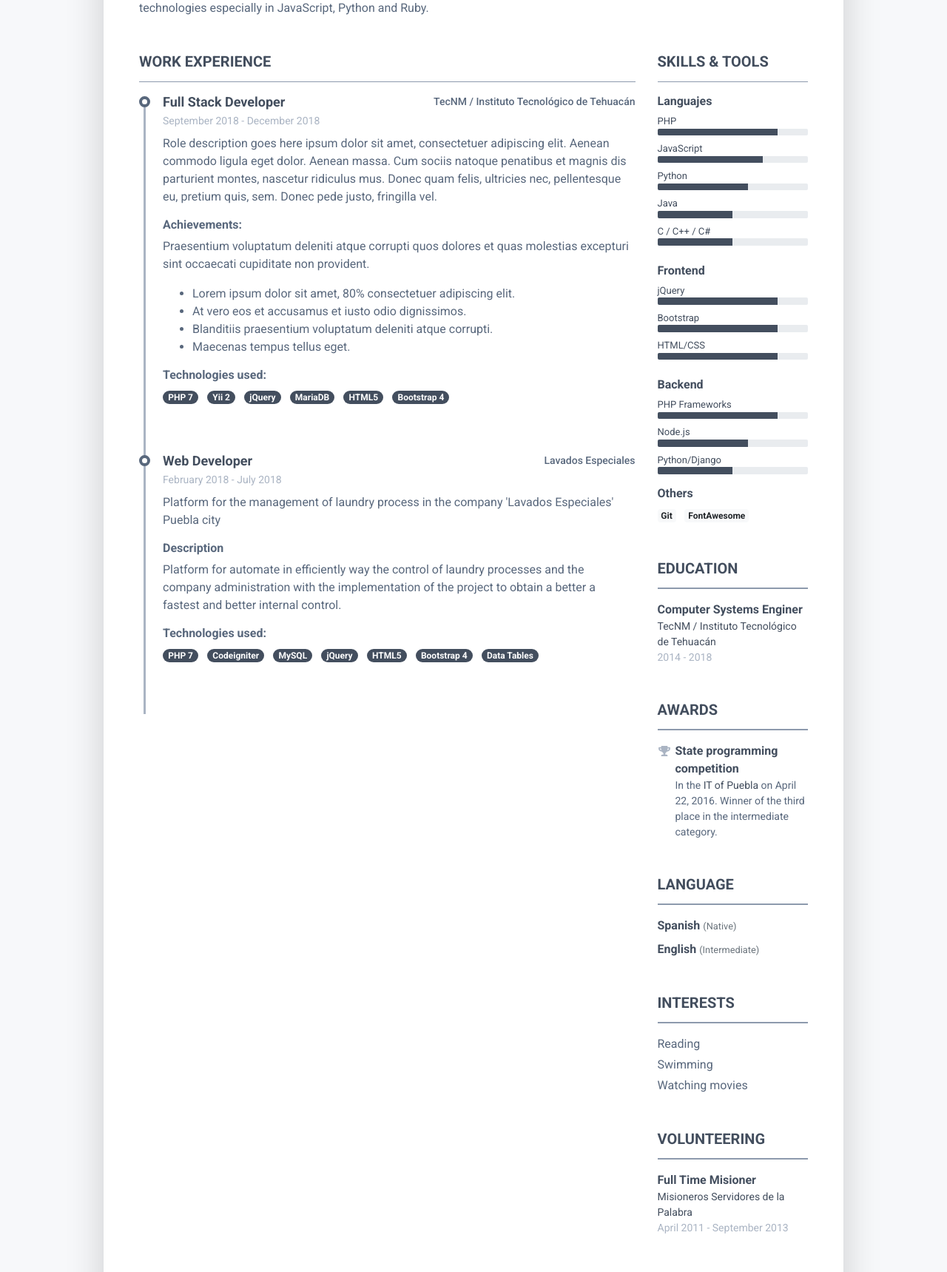
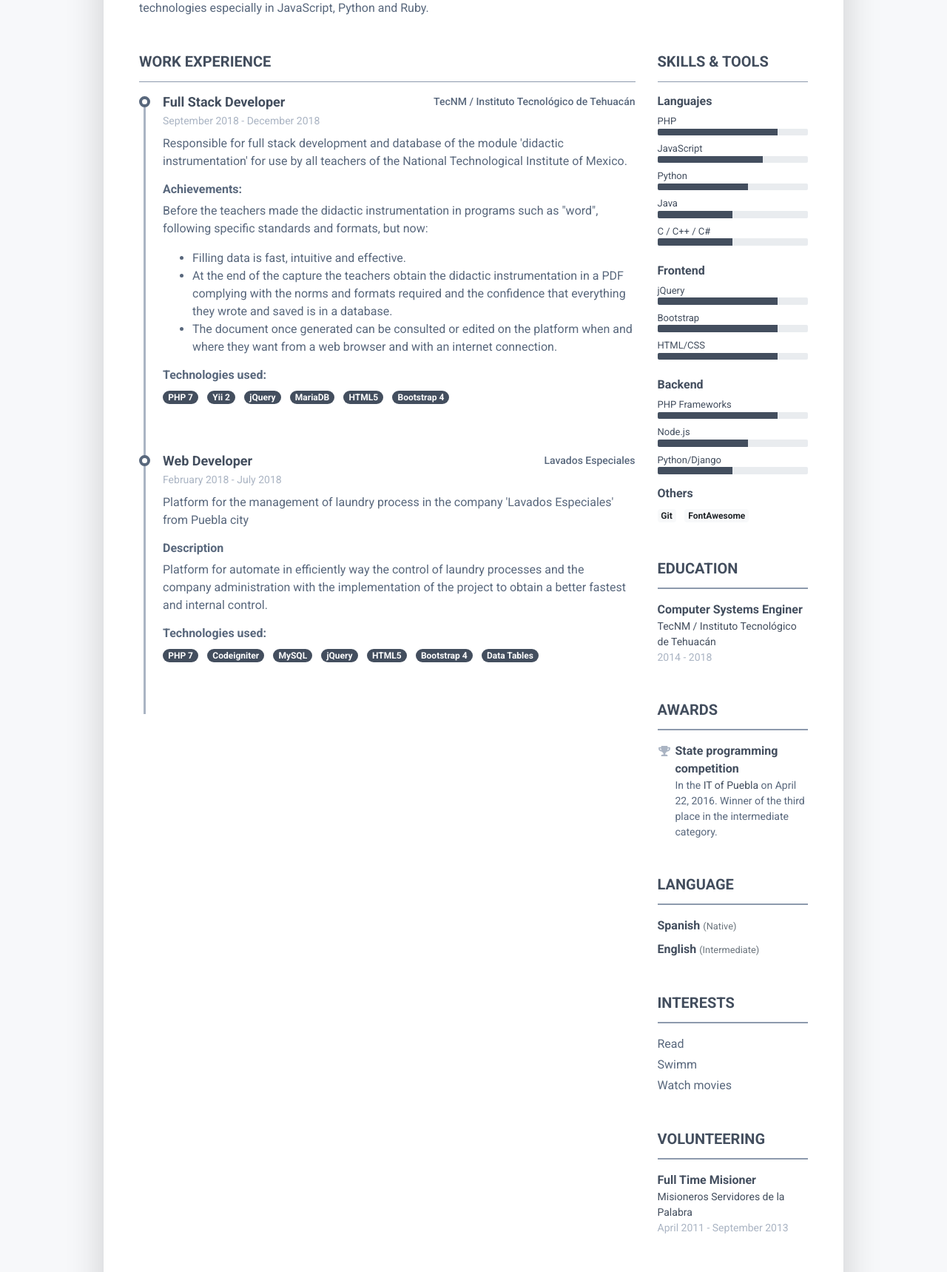
Before and after one commit to pag753/resume, a CodeIgniter app: page /database/ in a window 1280 px wide. Shown: the part 403-2122 px from the top of the page at 74% size. Run offline with CodeIgniter, Linux system fonts and the light colour scheme; some libraries are stand-ins or nearby versions.

Commit message:
Cambios significativos a la versión inglés.

```diff
--- a/application/controllers/Welcome.php
+++ b/application/controllers/Welcome.php
@@ -26,15 +26,30 @@ class Welcome extends CI_Controller {
 	public function spanish()
 	{
 		$array = [
-			'Ingeniero de software con un año de experiencia en la parte de backend y un poco de frontend utilizando la tecnología PHP y sus frameworks Codeigniter y Yii2. Participando en proyectos de gestión de información en bases de datos. Estoy abierto a aprender más y usar otras tecnologías sobre todo en JavaScript, Python y Ruby.',
-
+			"Ingeniero de software con un año de experiencia en la parte de backend y un poco de frontend utilizando la tecnología PHP y sus frameworks Codeigniter y Yii2. Participando en proyectos de gestión de información en bases de datos. Estoy abierto a aprender más y usar otras tecnologías sobre todo en JavaScript, Python y Ruby.",
+			"Encargado de desarrollo full stack y base de datos del módulo 'instrumentación didáctica' para uso de todos los docentes del Tecnológico Nacional de México.",
 		];
 	}
 
 	public function english()
 	{
 		$array = [
-			'Software engineer with a year of experience in the backend part and a bit of frontend using PHP technology and its Codeigniter and Yii2 frameworks. Participating in information management projects in databases. I am willing to learn more and use other technologies especially in JavaScript, Python and Ruby.'
+			"Software engineer with a year of experience in the backend part and a bit of frontend using PHP technology and its Codeigniter and Yii2 frameworks. Participating in information management projects in databases. I am willing to learn more and use other technologies especially in JavaScript, Python and Ruby.",
+			"Responsible for full stack development and database of the module 'didactic instrumentation' for use by all teachers of the National Technological Institute of Mexico."
 		];
 	}
 }
+
+/*
+Español:
+Antes los docentes hacían la instrumentación didáctica en programas como "word", siguiendo normas y formatos específicos, pero ahora:
+-El llenado de datos es rápido, intuitivo y éficaz.
+-Al final de la captura los docentes obtienen la instrumentación didáctica en un PDF cumpliendo las normas y formatos requeridos y la confianza de que todo lo que escribieron y guardaron se encuentra en una base de datos.
+-El documento una vez generado puede ser consultado o editado en la plataforma cuando y donde ellos quieran desde un navegador web y con una conexión a internet.
+
+Inglés:
+Before the teachers made the didactic instrumentation in programs such as "word", following specific standards and formats, but now:
+-Filling data is fast, intuitive and effective.
+- At the end of the capture the teachers obtain the didactic instrumentation in a PDF complying with the norms and formats required and the confidence that everything they wrote and saved is in a database.
+-The document once generated can be consulted or edited on the platform when and where they want from a web browser and with an internet connection.
+*/
--- a/application/views/welcome_message.php
+++ b/application/views/welcome_message.php
@@ -77,14 +77,13 @@
 											<div class="resume-position-time">September 2018 - December 2018</div>
 										</div><!--//resume-timeline-item-header-->
 										<div class="resume-timeline-item-desc">
-											<p>Role description goes here ipsum dolor sit amet, consectetuer adipiscing elit. Aenean commodo ligula eget dolor. Aenean massa. Cum sociis natoque penatibus et magnis dis parturient montes, nascetur ridiculus mus. Donec quam felis, ultricies nec, pellentesque eu, pretium quis, sem. Donec pede justo, fringilla vel.</p>
+											<p>Responsible for full stack development and database of the module 'didactic instrumentation' for use by all teachers of the National Technological Institute of Mexico.</p>
 											<h4 class="resume-timeline-item-desc-heading font-weight-bold">Achievements:</h4>
-											<p>Praesentium voluptatum deleniti atque corrupti quos dolores et quas molestias excepturi sint occaecati cupiditate non provident.</p>
+											<p>Before the teachers made the didactic instrumentation in programs such as "word", following specific standards and formats, but now:</p>
 											<ul>
-												<li>Lorem ipsum dolor sit amet, 80% consectetuer adipiscing elit.</li>
-												<li>At vero eos et accusamus et iusto odio dignissimos.</li>
-												<li>Blanditiis praesentium voluptatum deleniti atque corrupti.</li>
-												<li>Maecenas tempus tellus eget.</li>
+												<li>Filling data is fast, intuitive and effective.</li>
+												<li>At the end of the capture the teachers obtain the didactic instrumentation in a PDF complying with the norms and formats required and the confidence that everything they wrote and saved is in a database.</li>
+												<li>The document once generated can be consulted or edited on the platform when and where they want from a web browser and with an internet connection.</li>
 											</ul>
 											<h4 class="resume-timeline-item-desc-heading font-weight-bold">Technologies used:</h4>
 											<ul class="list-inline">
@@ -109,9 +108,9 @@
 											<div class="resume-position-time">February 2018 - July 2018</div>
 										</div><!--//resume-timeline-item-header-->
 										<div class="resume-timeline-item-desc">
-											<p>Platform for the management of laundry process in the company 'Lavados Especiales' Puebla city</p>
+											<p>Platform for the management of laundry process in the company 'Lavados Especiales' from Puebla city</p>
 											<h4 class="resume-timeline-item-desc-heading font-weight-bold">Description</h4>
-											<p>Platform for automate in efficiently way the control of laundry processes and the company administration with the implementation of the project to obtain a better a fastest and better internal control.</p>
+											<p>Platform for automate in efficiently way the control of laundry processes and the company administration with the implementation of the project to obtain a better fastest and internal control.</p>
 											<h4 class="resume-timeline-item-desc-heading font-weight-bold">Technologies used:</h4>
 											<ul class="list-inline">
 												<li class="list-inline-item"><span class="badge badge-primary badge-pill">PHP 7</span></li>
@@ -268,9 +267,9 @@
 							<h2 class="resume-section-title text-uppercase font-weight-bold pb-3 mb-3">Interests</h2>
 							<div class="resume-section-content">
 								<ul class="list-unstyled">
-									<li class="mb-1">Reading</li>
-									<li class="mb-1">Swimming</li>
-									<li class="mb-1">Watching movies</li>
+									<li class="mb-1">Read</li>
+									<li class="mb-1">Swimm</li>
+									<li class="mb-1">Watch movies</li>
 								</ul>
 							</div>
 						</section><!--//interests-section-->
```
